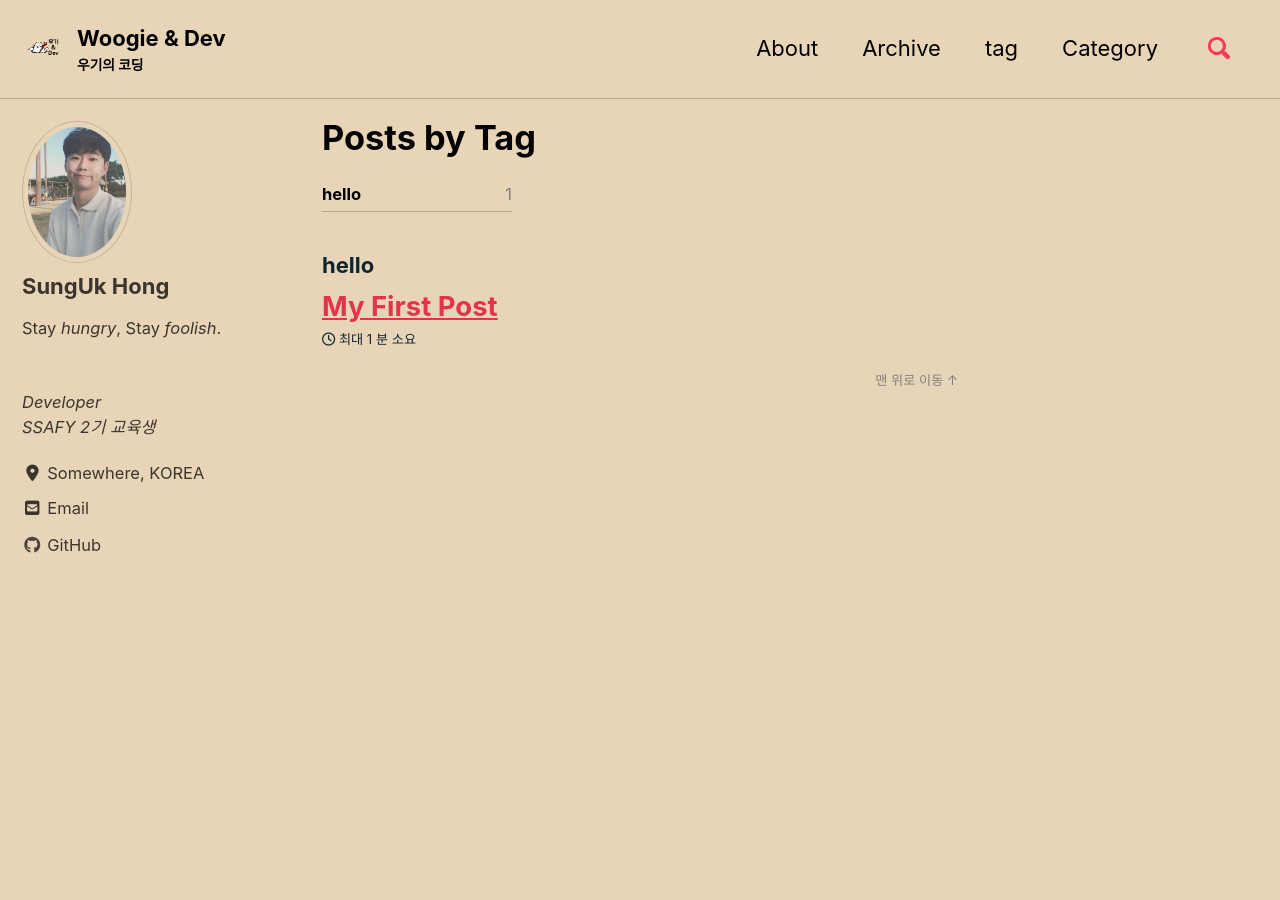
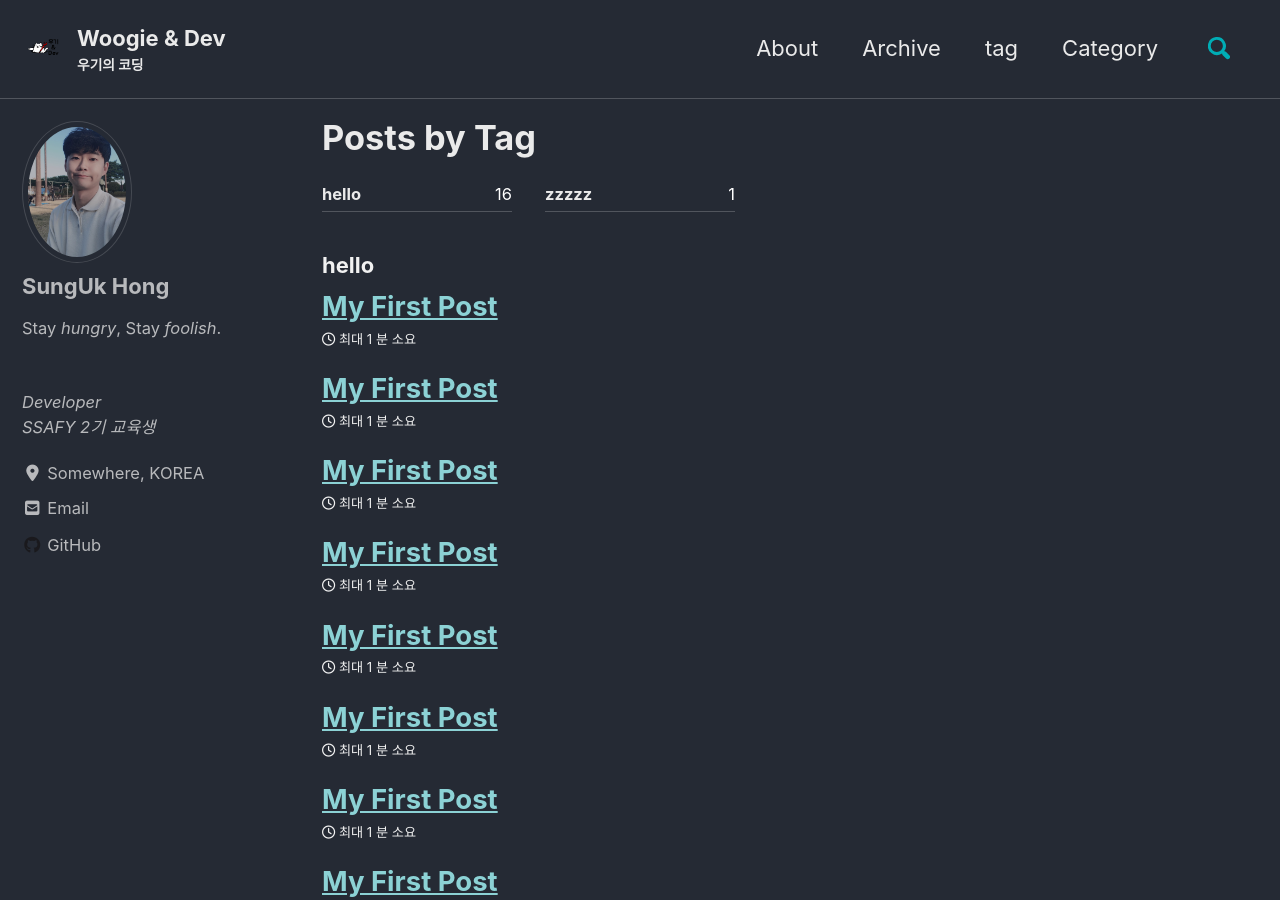
Before and after one commit to Woogie924/Woogie924.github.io, a Jekyll site: the page built from _pages/tag-archive.md, in a window 1280 px wide and 900 px high. Built offline with Jekyll 4.4.1, drawn with Linux system fonts in a browser that asks for light colours; cached includes are drawn as plain includes; nearby versions of some CDN libraries; comment, search, counter and statistics services are not loaded; a style sheet for code colours, icons or effects is not loaded; some of the changed text lies outside the part shown.

```diff
--- a/_config.yml
+++ b/_config.yml
@@ -12,7 +12,7 @@
 
 # theme                  : "minimal-mistakes-jekyll"
 # remote_theme           : "mmistakes/minimal-mistakes"
-minimal_mistakes_skin: "sunrise" # "air", "aqua", "contrast", "dark", "dirt", "neon", "mint", "plum", "sunrise"
+minimal_mistakes_skin: "dark" # "air", "aqua", "contrast", "dark", "dirt", "neon", "mint", "plum", "sunrise"
 
 # Site Settings
 locale: "ko-KR"
--- a/_pages/about.md
+++ b/_pages/about.md
@@ -10,10 +10,54 @@ last_modified_at: 2019-08-27T15:46:43-04:00
 toc: true
 ---
 
-{% assign postsByYear = site.posts | group_by_exp:"post", "post.date | date: '%Y'"  %}
-{% for year in postsByYear %}
-  <h2 id="{{ year.name | slugify }}" class="archive__subtitle">{{ year.name }}</h2>
-  {% for post in year.items %}
-    {% include archive-single.html %}
-  {% endfor %}
-{% endfor %}
+# 🐥 Today I Learned(TIL)
+<img src="https://img.shields.io/badge/진행중-Responsive WebApp-blue">
+<img src="https://img.shields.io/badge/Tech-Vue.js-green">
+<img src="https://img.shields.io/badge/Tech-Spring Framework-green">
+<img src="https://img.shields.io/badge/Tech-Spring boot-green">
+<img src="https://img.shields.io/badge/DataBase-Firebase-green">
+<br>
+
+
+## 🤲 Git<br>
+- Test
+  - [git 최초 테스트](https://github.com/Woogie924/TIL/blob/master/Git/%5BTest%5D%EC%B5%9C%EC%B4%88%ED%85%8C%EC%8A%A4%ED%8A%B8.md)
+- 사용자 설정
+  - [저장소 생성 및 최초 설정](https://github.com/Woogie924/TIL/blob/master/Git/%5B%EC%82%AC%EC%9A%A9%EC%9E%90%EC%84%A4%EC%A0%95%5D%EC%A0%80%EC%9E%A5%EC%86%8C%EC%83%9D%EC%84%B1%20%EB%B0%8F%20%EC%B5%9C%EC%B4%88%20%EC%84%A4%EC%A0%95.md)
+- 기본
+  - [Commit](https://github.com/Woogie924/TIL/blob/master/Git/%5B%EA%B8%B0%EB%B3%B8%5DCommit.md)
+  - [다른 저장소 Clone하기](https://github.com/Woogie924/TIL/blob/master/Git/%5B%EA%B8%B0%EB%B3%B8%5D%EB%8B%A4%EB%A5%B8%20%EC%A0%80%EC%9E%A5%EC%86%8C%20Clone%ED%95%98%EA%B8%B0.md)
+  - [파일 삭제 & 되돌리기](https://github.com/Woogie924/TIL/blob/master/Git/%5B%EA%B8%B0%EB%B3%B8%5D%ED%8C%8C%EC%9D%BC%20%EC%82%AD%EC%A0%9C%20%26%20%EB%90%98%EB%8F%8C%EB%A6%AC%EA%B8%B0.md)
+
+## 💎Vue.js<br>
+- 기본
+  - [기본 설치(npm,node.js,vue.js)](https://github.com/Woogie924/TIL/blob/master/Vue.js/%5B%EA%B8%B0%EB%B3%B8%5D%EC%84%A4%EC%B9%98.md)
+  - [프로젝트 실행](https://github.com/Woogie924/TIL/blob/master/Vue.js/%5B%EA%B8%B0%EB%B3%B8%5D%EC%8B%A4%ED%96%89.md)
+  - [Firebase 서버 배포](https://github.com/Woogie924/TIL/blob/master/Vue.js/%5B%EA%B8%B0%EB%B3%B8%5DFirebase%EC%84%9C%EB%B2%84%EB%B0%B0%ED%8F%AC.md)
+  - [Vue.js입문](https://github.com/Woogie924/TIL/blob/master/Vue.js/%5B%EA%B8%B0%EB%B3%B8%5DVue.js%EC%9E%85%EB%AC%B8.md)
+
+## ✨ Algorithm<br>
+- BOJ
+  - [BOJ_1753_최단경로](https://github.com/Woogie924/TIL/blob/master/Algo/BOJ_1753_%EC%B5%9C%EB%8B%A8%EA%B2%BD%EB%A1%9C.md)
+  - [BOJ_1916_최소비용구하기](https://github.com/Woogie924/TIL/blob/master/Algo/BOJ_1916_%EC%B5%9C%EC%86%8C%EB%B9%84%EC%9A%A9%EA%B5%AC%ED%95%98%EA%B8%B0.md)
+  - [BOJ_11052_카드구매하기](https://github.com/Woogie924/TIL/blob/master/Algo/BOJ_11052_%EC%B9%B4%EB%93%9C%EA%B5%AC%EB%A7%A4%ED%95%98%EA%B8%B0.md)
+  - [BOJ_10844_쉬운계단수](https://github.com/Woogie924/TIL/blob/master/Algo/BOJ_10844_%EC%89%AC%EC%9A%B4%EA%B3%84%EB%8B%A8%EC%88%98.md)
+  - [BOJ_1600_말이되고픈원숭이](https://github.com/Woogie924/TIL/blob/master/Algo/BOJ_1600_%EB%A7%90%EC%9D%B4%EB%90%98%EA%B3%A0%ED%94%88%EC%9B%90%EC%88%AD%EC%9D%B4.md)
+  - [BOJ_16917_양념반후라이드반](https://github.com/Woogie924/TIL/blob/master/Algo/BOJ_16917_%EC%96%91%EB%85%90%EB%B0%98%ED%9B%84%EB%9D%BC%EC%9D%B4%EB%93%9C%EB%B0%98.md)
+  - [BOJ_1107_리모컨](https://github.com/Woogie924/TIL/blob/master/Algo/BOJ_1107_%EB%A6%AC%EB%AA%A8%EC%BB%A8.md)
+  - [BOJ_3568_iSharp](https://github.com/Woogie924/TIL/blob/master/Algo/BOJ_3568_iSharp)
+  - [BOJ_5397_키로거](https://github.com/Woogie924/TIL/blob/master/Algo/BOJ_5397_%ED%82%A4%EB%A1%9C%EA%B1%B0.md)
+  - [BOJ_15683_감시](https://github.com/Woogie924/TIL/blob/master/Algo/BOJ_15683_%EA%B0%90%EC%8B%9C.md)
+
+## It's me!!  😜
+
+<table>
+   <tr>
+      <td>
+         <a href="https://github.com/Woogie924"><img width="160px" src="https://github.com/Woogie924/TIL/blob/master/KakaoTalk_20200109_090135135.jpg?raw=true"><br>
+         SungUk Hong</a><br>
+        <i>Project Leader & Developer</i><br>
+         <i>SSAFY 교육생</i>
+      </td>
+   </tr>
+</table>
--- /dev/null
+++ b/_posts/2020-02-25-hello copy 10.md
@@ -0,0 +1,8 @@
+---
+title: "My First Post"
+category:
+  - hello
+tag:
+  - hello
+toc: true
+---
--- /dev/null
+++ b/_posts/2020-02-25-hello copy 11.md
@@ -0,0 +1,8 @@
+---
+title: "My First Post"
+category:
+  - hello
+tag:
+  - hello
+toc: true
+---
--- /dev/null
+++ b/_posts/2020-02-25-hello copy 12.md
@@ -0,0 +1,8 @@
+---
+title: "My First Post"
+category:
+  - hello
+tag:
+  - hello
+toc: true
+---
--- /dev/null
+++ b/_posts/2020-02-25-hello copy 13.md
@@ -0,0 +1,8 @@
+---
+title: "My First Post"
+category:
+  - hello
+tag:
+  - hello
+toc: true
+---
--- /dev/null
+++ b/_posts/2020-02-25-hello copy 14.md
@@ -0,0 +1,8 @@
+---
+title: "My First Post"
+category:
+  - hello
+tag:
+  - hello
+toc: true
+---
--- /dev/null
+++ b/_posts/2020-02-25-hello copy 15.md
@@ -0,0 +1,8 @@
+---
+title: "My First Post"
+category:
+  - hello
+tag:
+  - hello
+toc: true
+---
--- /dev/null
+++ b/_posts/2020-02-25-hello copy 16.md
@@ -0,0 +1,8 @@
+---
+title: "My First Post"
+category:
+  - hello
+tag:
+  - zzzzz
+toc: true
+---
--- /dev/null
+++ b/_posts/2020-02-25-hello copy 2.md
@@ -0,0 +1,8 @@
+---
+title: "My First Post"
+category:
+  - hello
+tag:
+  - hello
+toc: true
+---
--- /dev/null
+++ b/_posts/2020-02-25-hello copy 3.md
@@ -0,0 +1,8 @@
+---
+title: "My First Post"
+category:
+  - hello
+tag:
+  - hello
+toc: true
+---
--- /dev/null
+++ b/_posts/2020-02-25-hello copy 4.md
@@ -0,0 +1,8 @@
+---
+title: "My First Post"
+category:
+  - hello
+tag:
+  - hello
+toc: true
+---
--- /dev/null
+++ b/_posts/2020-02-25-hello copy 5.md
@@ -0,0 +1,8 @@
+---
+title: "My First Post"
+category:
+  - hello
+tag:
+  - hello
+toc: true
+---
--- /dev/null
+++ b/_posts/2020-02-25-hello copy 6.md
@@ -0,0 +1,8 @@
+---
+title: "My First Post"
+category:
+  - hello
+tag:
+  - hello
+toc: true
+---
--- /dev/null
+++ b/_posts/2020-02-25-hello copy 7.md
@@ -0,0 +1,8 @@
+---
+title: "My First Post"
+category:
+  - hello
+tag:
+  - hello
+toc: true
+---
--- /dev/null
+++ b/_posts/2020-02-25-hello copy 8.md
@@ -0,0 +1,8 @@
+---
+title: "My First Post"
+category:
+  - hello
+tag:
+  - hello
+toc: true
+---
--- /dev/null
+++ b/_posts/2020-02-25-hello copy 9.md
@@ -0,0 +1,8 @@
+---
+title: "My First Post"
+category:
+  - hello
+tag:
+  - hello
+toc: true
+---
--- /dev/null
+++ b/_posts/2020-02-25-hello copy.md
@@ -0,0 +1,8 @@
+---
+title: "My First Post"
+category:
+  - hello
+tag:
+  - hello
+toc: true
+---
```
Also changed, not shown: other parts of _pages/about.md (+1 -1 lines).
